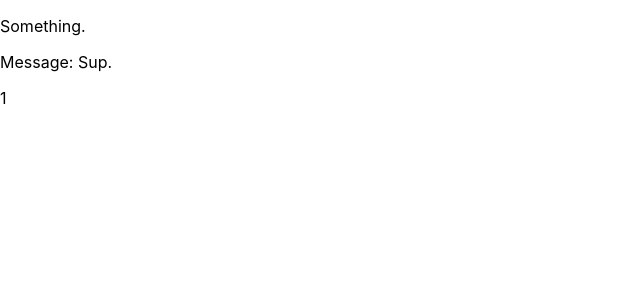
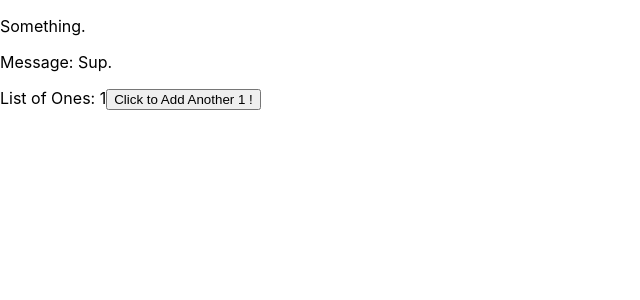
Before and after one commit to breadoliveoilsalt/baseline-react-app-rails-api, a React (Create React App) app in the folder client/: page / in a window 1280 px wide. Shown: the top 300 px of the page, without its empty margins (0-640 px from the left). Built offline with nearby package versions, Linux system fonts and the light colour scheme; no server answers.

Commit message:
IMP - REDUX SEEMS SET UP - CONNECT/DISPACH/MAPTOPROPS ALL SEEM TO WORK
That is:
Connect TestComponent to testActions and state via dispatch, etc.

```diff
--- /dev/null
+++ b/client/src/actions/testActions.js
@@ -0,0 +1,7 @@
+export function addAnotherOne() {
+  console.log("You clicked the button!")
+  return {
+    type: 'ADD_ANOTHER_ONE',
+    payload: 1
+  }
+}
--- a/client/src/components_container/testContainer.js
+++ b/client/src/components_container/testContainer.js
@@ -1,12 +1,15 @@
 import React, { Component } from 'react'
 import { connect } from 'react-redux'
+
+import { addAnotherOne } from '../actions/testActions'
 
 class TestContainer extends Component {
 
   render() {
     return(
       <div>
-        {this.props.numberList}
+        List of Ones: {this.props.numberList}
+        <button onClick={this.props.addAnotherOne}> Click to Add Another 1 ! </button>
       </div>
     )
   }
@@ -20,12 +23,9 @@ const mapStateToProps = (state) => {
 
 const mapDispatchToProps = (dispatch) => {
   return {
-      // removeError: () => dispatch(removeError()),
+      addAnotherOne: () => dispatch(addAnotherOne())
+        // Example using arguments:
       // postUpdate: (id, data) => dispatch(postUpdate(id, data)),
-      // loadCurrentArtObject: (object) => dispatch(loadCurrentArtObject(object)),
-      // addToSessionHistory: (object) => dispatch(addToSessionHistory(object)),
-      // get30DayHistory: () => dispatch(get30DayHistory()),
-      // resetExtendedHistory: () => dispatch(resetExtendedHistory())
    }
 }
 
--- a/client/src/reducers/testReducer.js
+++ b/client/src/reducers/testReducer.js
@@ -2,6 +2,8 @@ function testReducer(state = [1], action) {
   switch (action.type) {
     // case 'DO_SOMETHING':
     //   return [...action.payload]
+    case 'ADD_ANOTHER_ONE':
+      return [...state, action.payload]
     default:
       return state
   }
```
